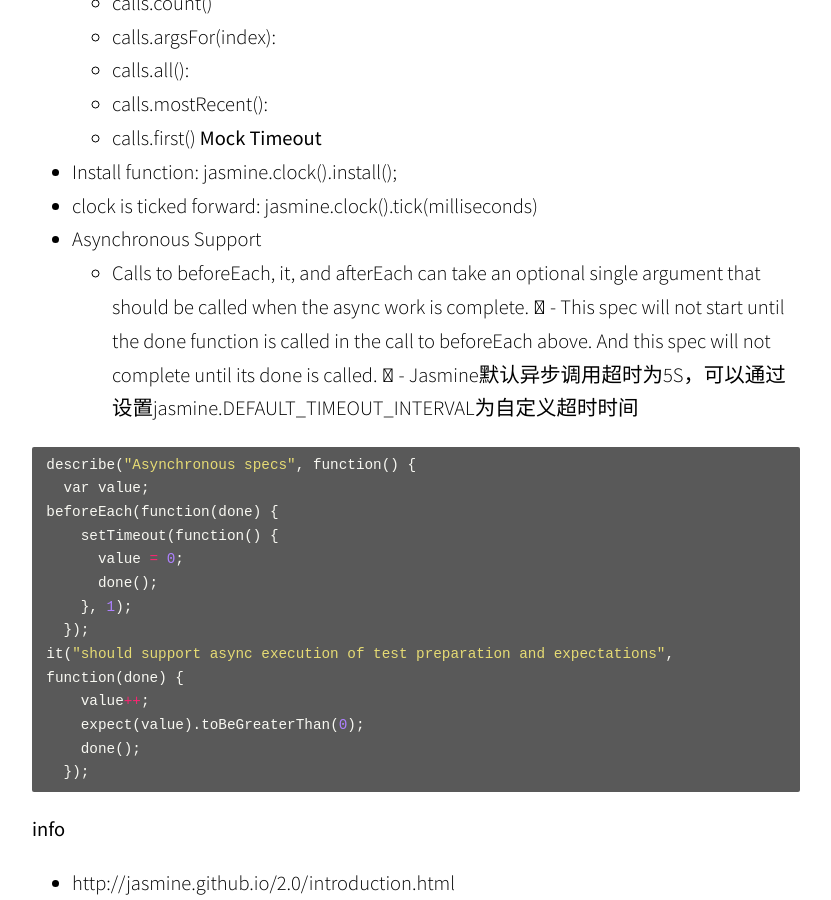
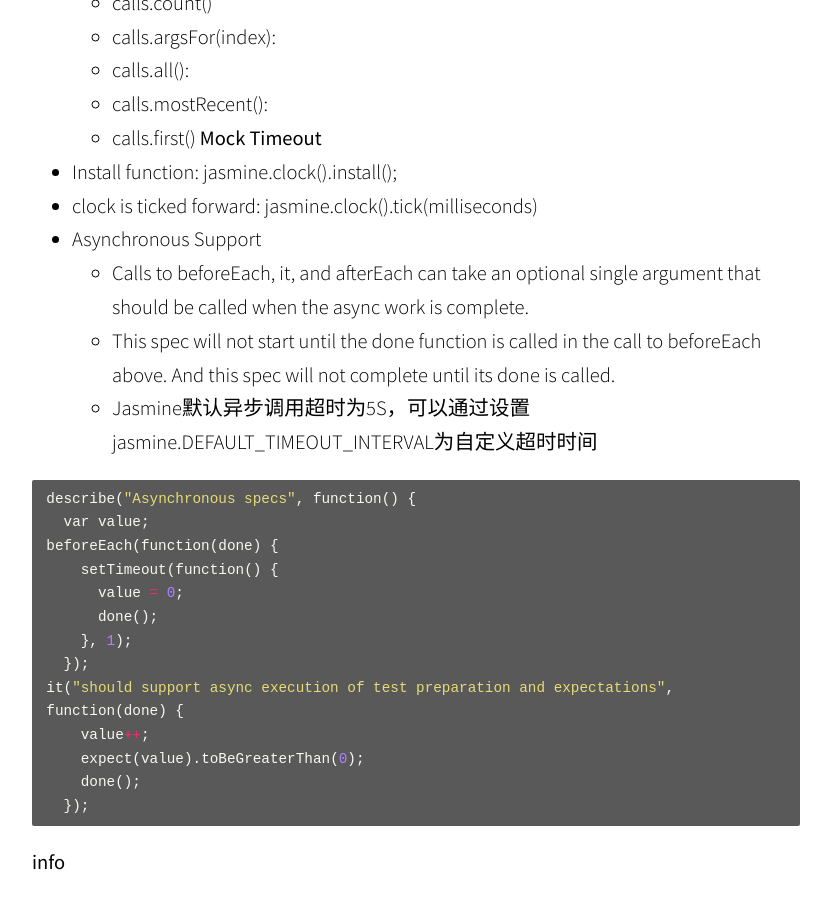
Before and after one commit to astrisk/astrisk.github.io, a Jekyll site: the page built from _posts/2017-04-20-js-jasmine.md, in a window 1280 px wide and 900 px high, scrolled down 2181 px. Shown: the whole window, without its empty margins (224-1055 px from the left). Built offline with Jekyll 4.4.1, drawn with Linux system fonts in a browser that asks for light colours; some web fonts are replaced.

Commit message:
更新格式

```diff
--- a/_posts/2017-04-20-js-jasmine.md
+++ b/_posts/2017-04-20-js-jasmine.md
@@ -74,8 +74,8 @@ describe("A suite", function() {
 - clock is ticked forward: jasmine.clock().tick(milliseconds)
 - Asynchronous Support
 	- Calls to beforeEach, it, and afterEach can take an optional single argument that should be called when the async work is complete.
-	- This spec will not start until the done function is called in the call to beforeEach above. And this spec will not complete until its done is called.
-	- Jasmine默认异步调用超时为5S，可以通过设置jasmine.DEFAULT_TIMEOUT_INTERVAL为自定义超时时间
+	- This spec will not start until the done function is called in the call to beforeEach above. And this spec will not complete until its done is called.
+	- Jasmine默认异步调用超时为5S，可以通过设置jasmine.DEFAULT_TIMEOUT_INTERVAL为自定义超时时间
 
 {% highlight c %}
 
```
